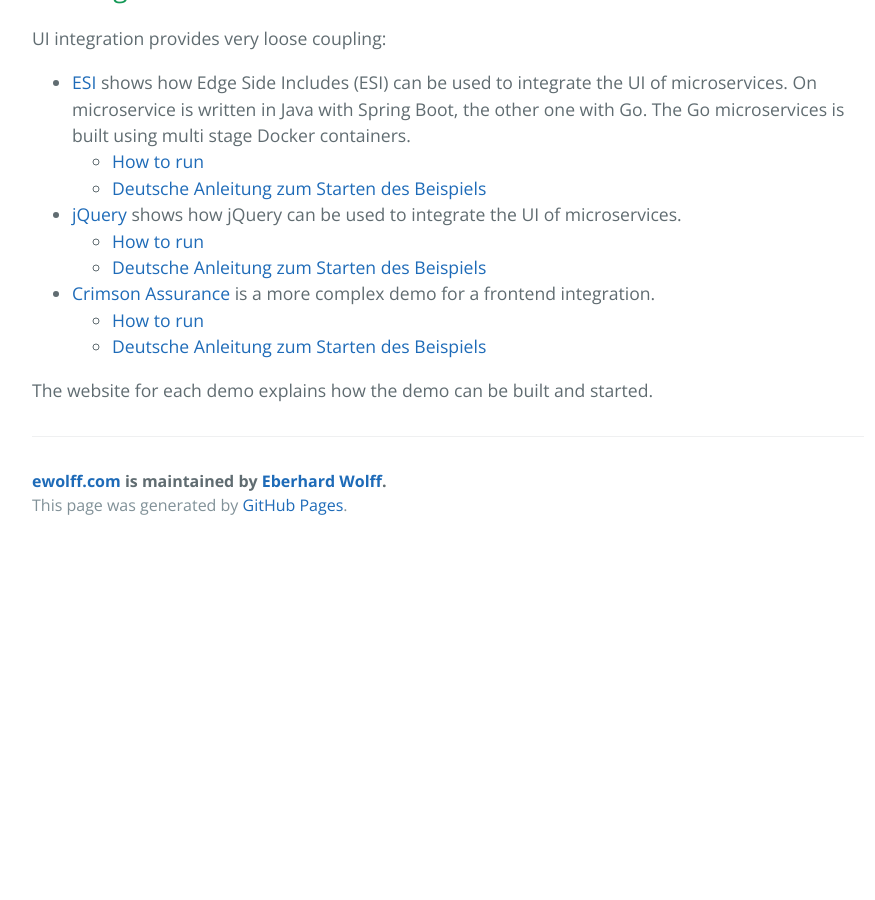
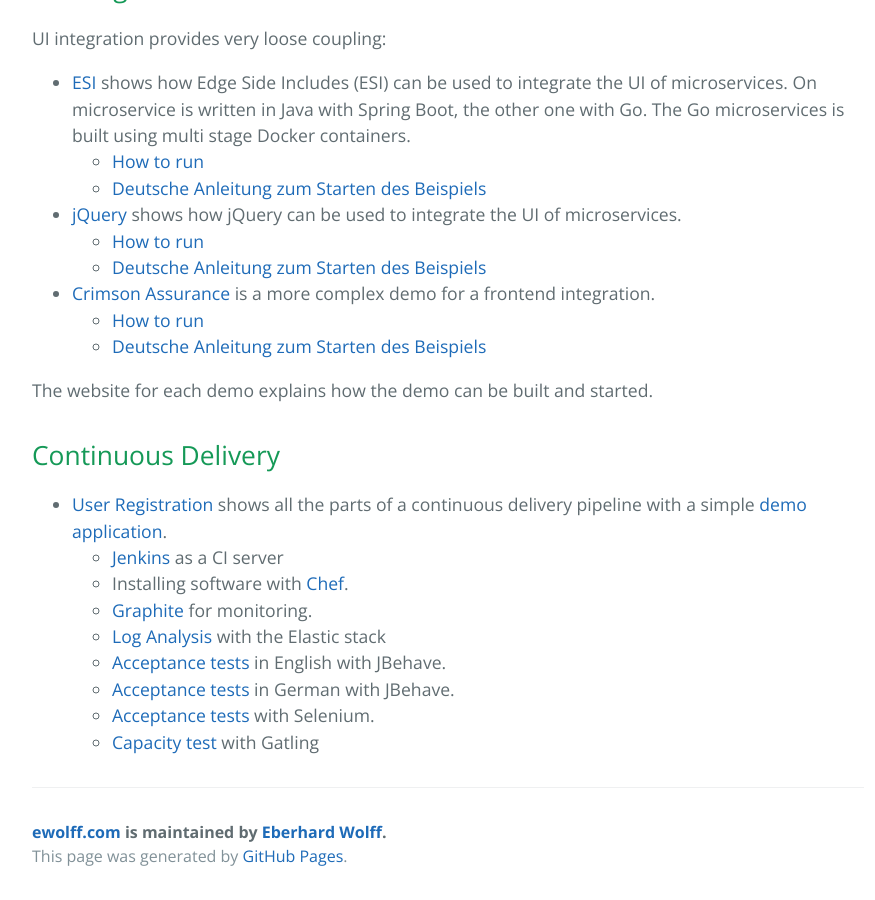
Before and after one commit to ewolff/ewolff.com, a Jekyll site: the page built from microservices-demos.md, in a window 1280 px wide and 900 px high, scrolled down 1629 px. Shown: the whole window, without its empty margins (192-1067 px from the left). Built offline with Jekyll 4.4.1, drawn with Linux system fonts in a browser that asks for light colours; our own code applies the rules of GitHub Pages for plain Markdown files; before the commit the page ends 2178 px from its top, so only the background shows below that.

Commit message:
Add continuous delivery demo

```diff
--- a/microservices-demos.md
+++ b/microservices-demos.md
@@ -95,3 +95,16 @@
 
 The website for each demo explains how the demo can be built and
 started.
+
+## Continuous Delivery
+
+* [User Registration](https://github.com/ewolff/user-registration-V2/)
+shows all the parts of a continuous delivery pipeline with a simple [demo application](https://github.com/ewolff/user-registration-V2/tree/master/user-registration-application).
+  - [Jenkins](https://github.com/ewolff/user-registration-V2/tree/master/ci-setup) as a CI server
+  - Installing software with [Chef](https://github.com/ewolff/user-registration-V2/tree/master/chef).
+  - [Graphite](https://github.com/ewolff/user-registration-V2/tree/master/graphite) for monitoring.
+  - [Log Analysis](https://github.com/ewolff/user-registration-V2/tree/master/log-analysis) with the Elastic stack
+  - [Acceptance tests](https://github.com/ewolff/user-registration-V2/tree/master/user-registration-acceptancetest-jbehave-english) in English with JBehave.
+  - [Acceptance tests](https://github.com/ewolff/user-registration-V2/tree/master/user-registration-acceptancetest-jbehave) in German with JBehave.
+  - [Acceptance tests](https://github.com/ewolff/user-registration-V2/tree/master/user-registration-acceptancetest-selenium) with Selenium.
+  - [Capacity test](https://github.com/ewolff/user-registration-V2/tree/master/user-registration-capacitytest-gatling) with Gatling
```
